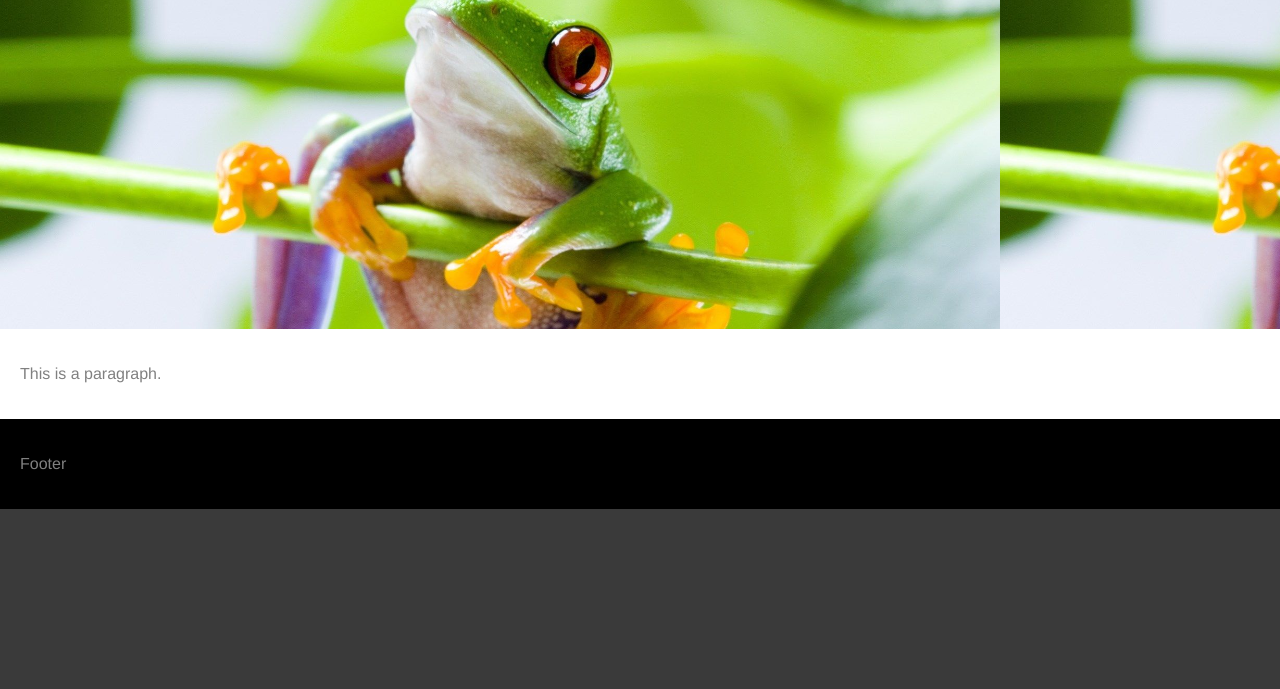
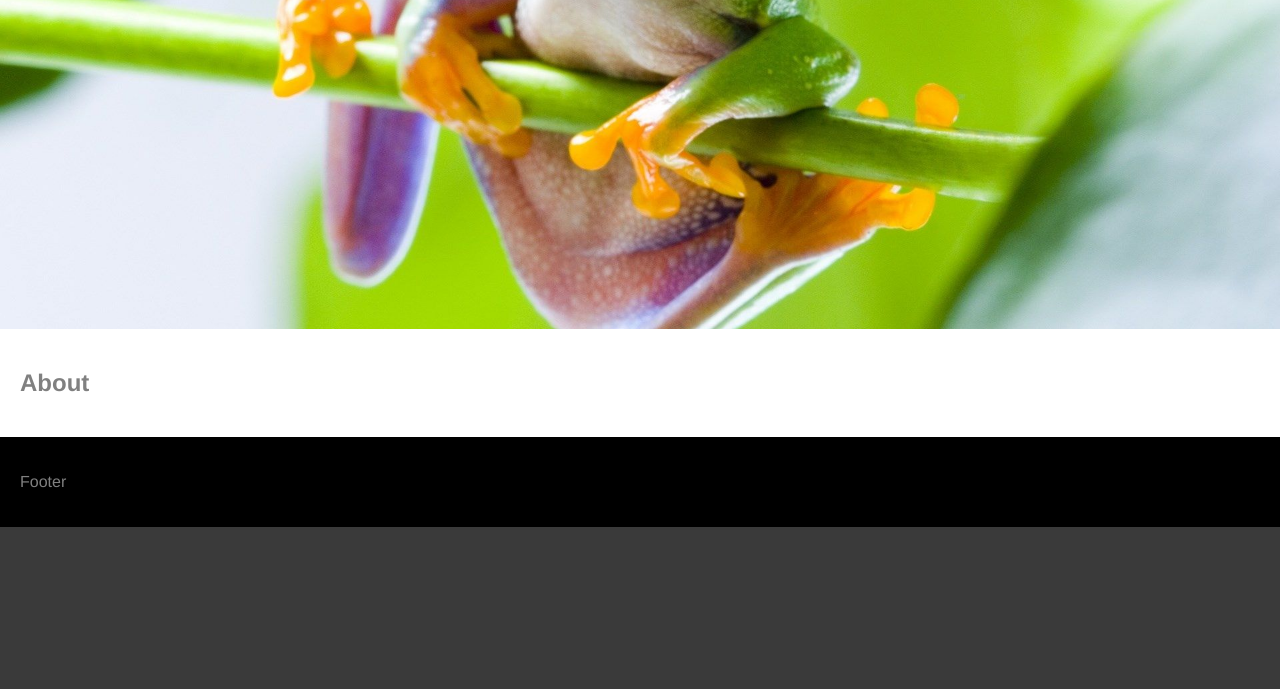
Before and after one commit to Manakahofski/I-want-to-die, a plain HTML site: page About.html in a window 1280 px wide. Shown: the part 111-800 px from the top of the page. Drawn offline with Linux system fonts and the light colour scheme.

Commit message:
Big Changes

```diff
--- a/About.html
+++ b/About.html
@@ -18,7 +18,7 @@
 		</ul>
 	</nav>
 
-<h1>About</h1>
+
 </header>
 
 
@@ -29,7 +29,7 @@
 
 
 <section>
-<p>This is a paragraph.</p>
+<h1>About</h1>
 </section>
 
 
--- a/styles.css
+++ b/styles.css
@@ -11,9 +11,11 @@ body {
 		header {
 
 			background-image: url('images/HeaderFrog.jpg');
-			background-size: 1000px;
+			background-size: 100%;
+			background-position: center;
 			padding: 20px;
 			height: 400px;
+			text-align: center;
 
 		}
 
```
Also changed, not shown: Files.html (+2 -2 lines), Index.html (+2 -2 lines).
